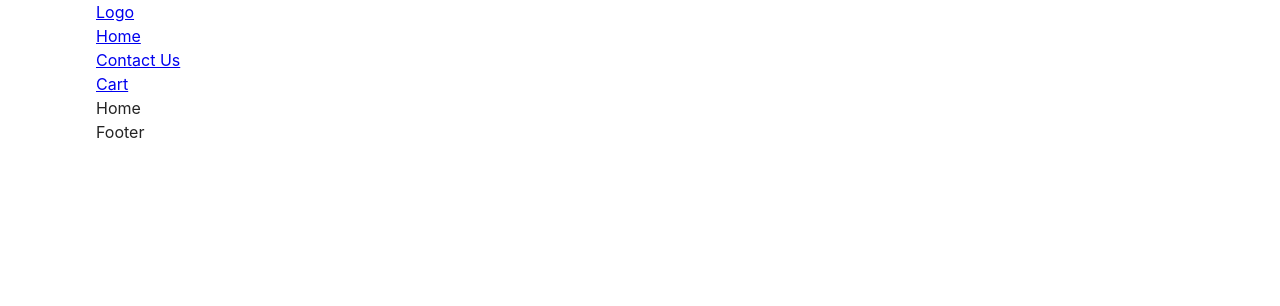
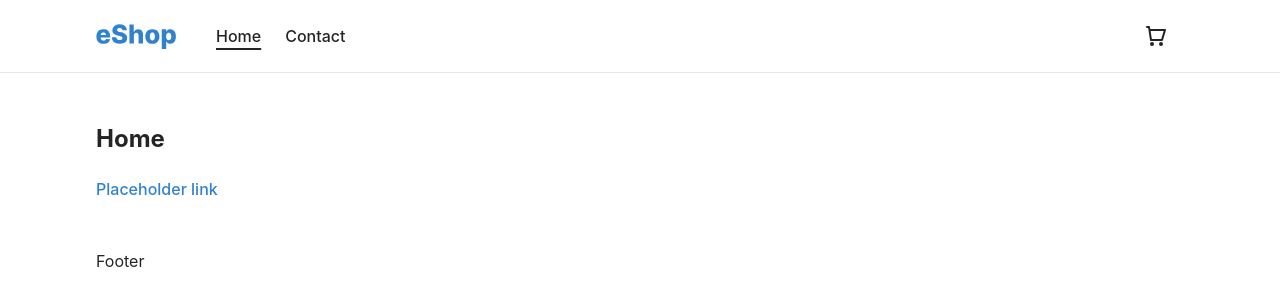
Before and after one commit to baresi687/js-frameworks-ca, a React (Vite) app: page / in a window 1280 px wide. Shown: the top 306 px of the page. Built offline with nearby package versions, Linux system fonts and the light colour scheme.

Commit message:
Adds responsive Header component and more global styles to layout and index

```diff
--- a/src/components/layout/Layout.scss
+++ b/src/components/layout/Layout.scss
@@ -1,5 +1,9 @@
 .container {
   padding: 0 1rem;
+}
+
+section {
+  margin: 3rem 0;
 }
 
 @media (min-width: 640px) {
--- a/src/components/pages/Cart.jsx
+++ b/src/components/pages/Cart.jsx
@@ -1,5 +1,14 @@
+import { Link } from 'react-router-dom';
+
 function Cart() {
-  return <div className={'container'}>Cart</div>;
+  return (
+    <section>
+      <div className={'container'}>
+        <h1>Cart</h1>
+        <Link to={'/cart'}>Placeholder link</Link>
+      </div>
+    </section>
+  );
 }
 
 export default Cart;
--- a/src/components/pages/CheckoutSuccess.jsx
+++ b/src/components/pages/CheckoutSuccess.jsx
@@ -1,5 +1,14 @@
+import { Link } from 'react-router-dom';
+
 function CheckoutSuccess() {
-  return <div className={'container'}>Checkout success</div>;
+  return (
+    <section>
+      <div className={'container'}>
+        <h1>Checkout success</h1>
+        <Link to={'/cart'}>Placeholder link</Link>
+      </div>
+    </section>
+  );
 }
 
 export default CheckoutSuccess;
--- a/src/components/pages/Contact.jsx
+++ b/src/components/pages/Contact.jsx
@@ -1,5 +1,14 @@
+import { Link } from 'react-router-dom';
+
 function Contact() {
-  return <div className={'container'}>Contact</div>;
+  return (
+    <section>
+      <div className={'container'}>
+        <h1>Contact</h1>
+        <Link to={'/cart'}>Placeholder link</Link>
+      </div>
+    </section>
+  );
 }
 
 export default Contact;
--- a/src/components/pages/Home.jsx
+++ b/src/components/pages/Home.jsx
@@ -1,5 +1,14 @@
+import { Link } from 'react-router-dom';
+
 function Home() {
-  return <div className={'container'}>Home</div>;
+  return (
+    <section>
+      <div className={'container'}>
+        <h1>Home</h1>
+        <Link to={'/cart'}>Placeholder link</Link>
+      </div>
+    </section>
+  );
 }
 
 export default Home;
--- a/src/components/pages/ProductDetails.jsx
+++ b/src/components/pages/ProductDetails.jsx
@@ -1,5 +1,14 @@
+import { Link } from 'react-router-dom';
+
 function ProductDetails() {
-  return <div className={'container'}>Product Details</div>;
+  return (
+    <section>
+      <div className={'container'}>
+        <h1>Product details</h1>
+        <Link to={'/cart'}>Placeholder link</Link>
+      </div>
+    </section>
+  );
 }
 
 export default ProductDetails;
--- a/src/components/shared/Header.jsx
+++ b/src/components/shared/Header.jsx
@@ -1,27 +1,67 @@
-import { Link } from 'react-router-dom';
+import logo from '../assets/eShop-logo.svg';
+import styles from './Header.module.scss';
+import { NavLink } from 'react-router-dom';
+import { useState } from 'react';
 
 function Header() {
+  const [showMenu, setShowMenu] = useState(false);
+
+  function handleHamburgerMenu() {
+    setShowMenu(!showMenu);
+  }
+
   return (
-    <>
-      <header>
-        <nav className={'container'}>
-          <div>
-            <Link to={'/'}>Logo</Link>
+    <header className={styles.headerStyles}>
+      <div className={'header-container'}>
+        <div className={'logo-hamburger'}>
+          <div className={'container'}>
+            <NavLink to={'/'} className={'logo'}>
+              <img src={logo} alt={'Home'} />
+            </NavLink>
+            <button className="open-menu" onClick={handleHamburgerMenu}>
+              {showMenu ? (
+                <svg width="24" height="24" viewBox="0 0 24 24" fill="none" xmlns="http://www.w3.org/2000/svg">
+                  <path
+                    d="M2.4 24L0 21.6L9.6 12L0 2.4L2.4 0L12 9.6L21.6 0L24 2.4L14.4 12L24 21.6L21.6 24L12 14.4L2.4 24Z"
+                    fill="#3182CE"
+                  />
+                </svg>
+              ) : (
+                <svg width="24" height="24" viewBox="0 0 24 24" fill="none" xmlns="http://www.w3.org/2000/svg">
+                  <path d="M0 0V4.8H24V0H0ZM0 9.6V14.4H24V9.6H0ZM0 19.2V24H24V19.2H0Z" fill="#3182CE" />
+                </svg>
+              )}
+            </button>
           </div>
-          <ul>
+        </div>
+        <nav className={showMenu ? 'showMenu' : ''}>
+          <div className={'container'}>
+            <ul className={'menu'}>
               <li>
-              <Link to={'/'}>Home</Link>
+                <NavLink to={'/'} onClick={handleHamburgerMenu}>
+                  Home
+                </NavLink>
               </li>
               <li>
-              <Link to={'/contact'}>Contact Us</Link>
+                <NavLink to={'/contact'} onClick={handleHamburgerMenu}>
+                  Contact
+                </NavLink>
               </li>
-            <li>
-              <Link to={'/cart'}>Cart</Link>
+              <li className={'cart'}>
+                <NavLink to={'/cart'} onClick={handleHamburgerMenu}>
+                  <svg xmlns="http://www.w3.org/2000/svg" width="24" height="24" viewBox="0 0 24 24">
+                    <path
+                      fill="currentColor"
+                      d="M4.142 4L6.01 16.136A1.002 1.002 0 0 0 7.016 17H18a1 1 0 0 0 .958-.713l3-10A1 1 0 0 0 21 5H6.32l-.33-2.138a.993.993 0 0 0-.346-.627a.997.997 0 0 0-.66-.235H3a1 1 0 1 0 0 2h1.142zm3.716 11l-1.23-8h13.028l-2.4 8H7.858zM10 20a2 2 0 1 1-4 0a2 2 0 0 1 4 0zm9 0a2 2 0 1 1-4 0a2 2 0 0 1 4 0z"
+                    />
+                  </svg>
+                </NavLink>
               </li>
             </ul>
+          </div>
         </nav>
+      </div>
     </header>
-    </>
   );
 }
 
--- /dev/null
+++ b/src/components/shared/Header.module.scss
@@ -0,0 +1,124 @@
+.headerStyles {
+  padding: 1.5rem 0;
+  border-bottom: 1px solid rgb(226, 232, 240);
+
+  :global {
+    .header-container {
+      position: relative;
+    }
+
+    .logo-hamburger .container {
+      display: flex;
+      justify-content: space-between;
+      align-items: center;
+
+      & > .logo {
+        width: 5rem;
+        height: 1.5rem;
+      }
+
+      .open-menu {
+        height: 1.5rem;
+      }
+    }
+
+    nav {
+      transform: translate(-102%);
+      position: absolute;
+      top: 48px;
+      background-color: #16629f;
+      width: 100%;
+      transition: transform 0.2s ease-in-out;
+
+      a {
+        color: rgba(255, 255, 255, 0.87);
+      }
+    }
+
+    .menu {
+      padding-top: 2rem;
+      padding-bottom: 2.5rem;
+
+      li {
+        padding-bottom: 1rem;
+        margin-bottom: 1.5rem;
+        border-bottom: 1px solid rgb(255 255 255 / 15%);
+      }
+
+      li:last-child {
+        margin-bottom: revert;
+
+        & > a {
+          display: block;
+        }
+      }
+    }
+
+    .showMenu {
+      transform: translate(0);
+    }
+
+    .active {
+      text-decoration: underline 2px;
+      text-underline-offset: 6px;
+    }
+  }
+}
+
+@media (min-width: 640px) {
+  .headerStyles {
+    :global {
+      .header-container {
+        display: flex;
+        justify-content: revert;
+        align-items: center;
+        gap: revert;
+        max-width: 1120px;
+        margin: 0 auto;
+        padding: 0 1rem;
+
+        .logo {
+          margin-right: 1.5rem;
+        }
+
+        .logo-hamburger .container {
+          padding: 0;
+        }
+
+        nav {
+          display: block;
+          width: 100%;
+          position: revert;
+          transform: translate(0);
+          background-color: revert;
+
+          a {
+            color: #242424;
+          }
+
+          .menu {
+            padding: 0;
+            display: flex;
+            flex-direction: row;
+            gap: 1.5rem;
+            height: 1.5rem;
+
+            li {
+              margin: 0;
+              padding: 0;
+            }
+
+            .cart {
+              margin-left: auto;
+              height: 1.5rem;
+            }
+          }
+        }
+
+        .open-menu {
+          display: none;
+        }
+      }
+    }
+  }
+}
--- a/src/index.scss
+++ b/src/index.scss
@@ -28,3 +28,24 @@ ul {
   margin: 0;
   padding: 0;
 }
+
+img {
+  height: auto;
+  width: 100%;
+}
+
+button {
+  border: none;
+  background-color: initial;
+  padding: 0;
+}
+
+a {
+  text-decoration: none;
+  color: #3182ce;
+  font-weight: 500;
+
+  &:hover {
+    filter: brightness(60%);
+  }
+}
```
Also changed, not shown: src/components/assets/eShop-logo.svg (added). Lines whose indentation alone changed are shown as unchanged.
